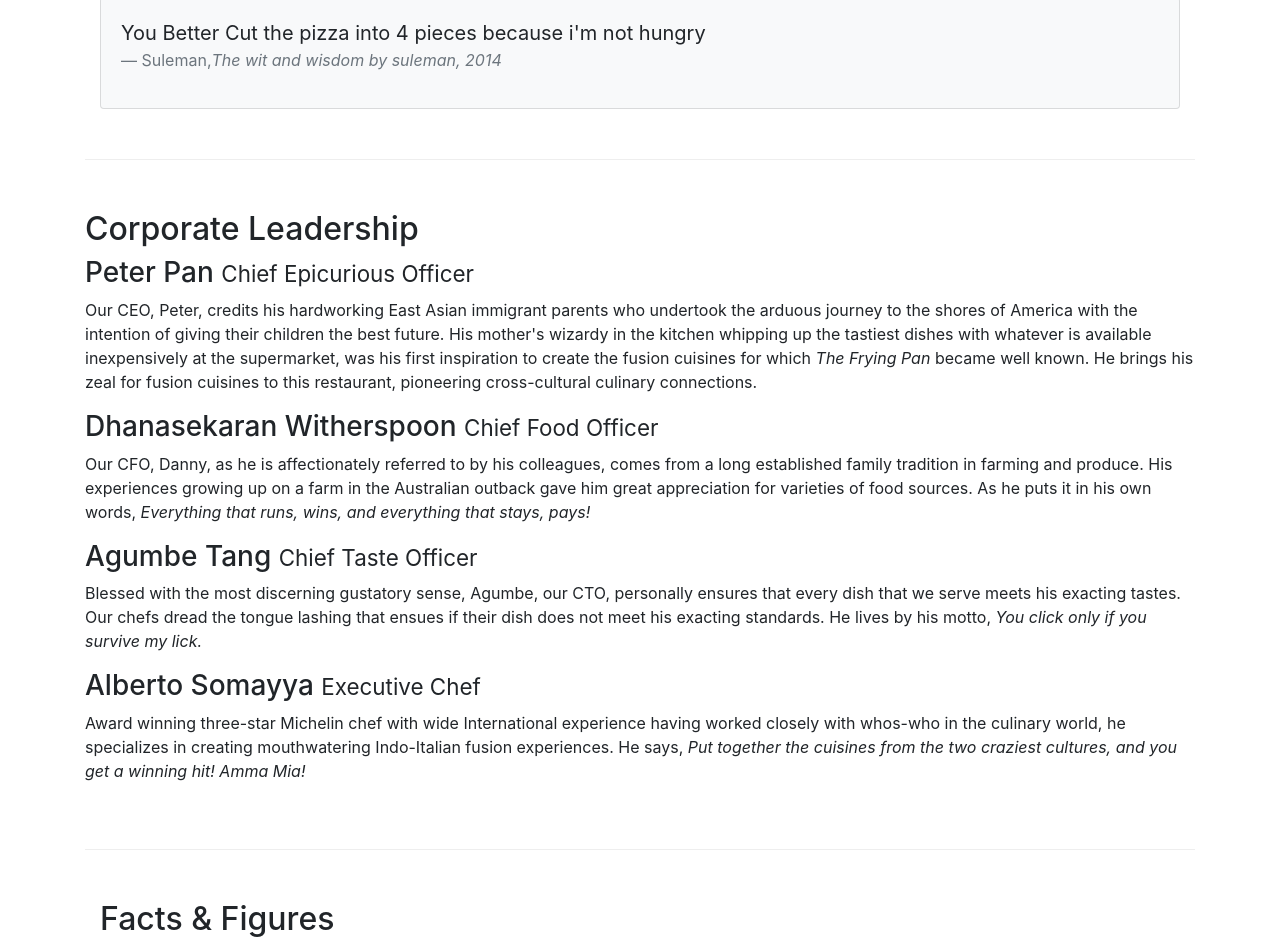
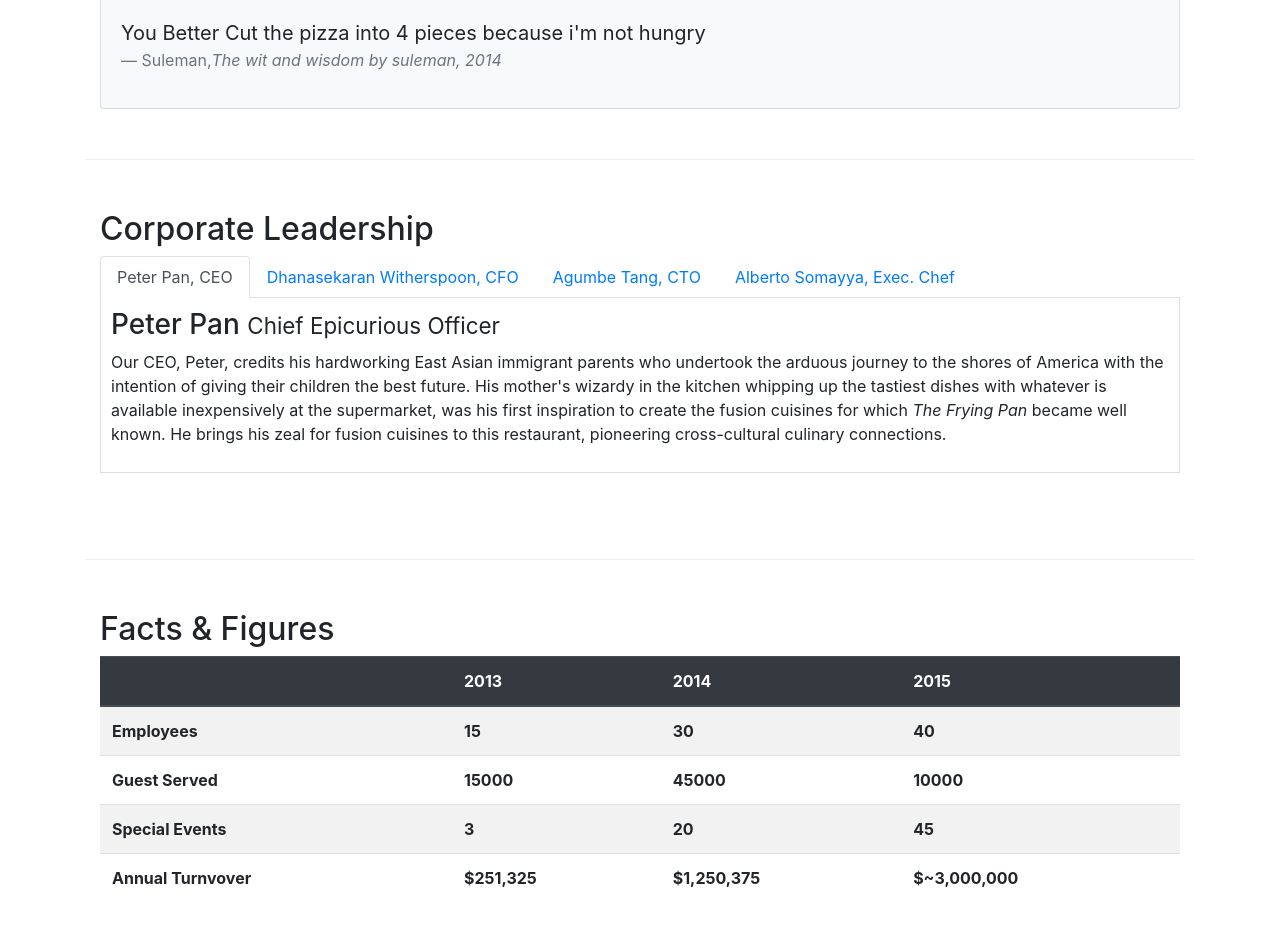
Before and after one commit to fsuleman2/restaurant_site, a website: page aboutus.html in a window 1280 px wide. Shown: the part 812-1753 px from the top of the page. Drawn offline with nearby package versions, Linux system fonts and the light colour scheme.

Commit message:
Tabs and pills in aboutus.html

```diff
--- a/aboutus.html
+++ b/aboutus.html
@@ -106,29 +106,55 @@
             <!---------------------------------Quotation Ends------------------------------------------>
         </div>
 
+<!---------------------------------------------Nav-Tabs and Pills Starts------------------------------->
+        <div class="row row-content">
+            <div class="col-12">
+                <h2>Corporate Leadership</h2>
+                <!-------------------------------------------Tab Navigation starts------------------->
+                <ul class="nav nav-tabs">
+                    <li class="nav-item">
+                        <a href="#peter" class="nav-link active" role="tab" data-toggle="tab">Peter Pan, CEO</a>
+                    </li>
+                    <li class="nav-item">
+                        <a href="#dhanasekaran" class="nav-link" role="tab" data-toggle="tab">Dhanasekaran Witherspoon, CFO</a>
+                    </li>
+                    <li class="nav-item">
+                        <a href="#agumbe" class="nav-link" role="tab" data-toggle="tab">Agumbe Tang, CTO</a>
+                    </li>
+                    <li class="nav-item">
+                        <a href="#alberto" class="nav-link" role="tab" data-toggle="tab">Alberto Somayya, Exec. Chef</a>
+                    </li>
+                </ul>
+                <!-------------------------------------------Tab Navigation Ends------------------->
+                 <!-------------------------------------------Tab Content Starts------------------->
+                <div class="tab-content">
+                    <div role="tabpanel" class="tab-pane fade show active" id="peter">
+                         <h3>Peter Pan <small>Chief Epicurious Officer</small></h3>
+                        <p class="d-none d-sm-block">Our CEO, Peter, credits his hardworking East Asian immigrant parents who undertook the arduous journey to the shores of America with the intention of giving their children the best future. His mother's wizardy in the kitchen whipping up the tastiest dishes with whatever is available inexpensively at the supermarket, was his first inspiration to create the fusion cuisines for which <em>The Frying Pan</em> became well known. He brings his zeal for fusion cuisines to this restaurant, pioneering cross-cultural culinary connections.</p>
+                     </div>
 
-        <div class="row row-content">
-            <div>
-                <h2>Corporate Leadership</h2>
-                <h3>Peter Pan <small>Chief Epicurious Officer</small></h3>
-                <div class="d-none d-sm-block">
-                    <p>Our CEO, Peter, credits his hardworking East Asian immigrant parents who undertook the arduous journey to the shores of America with the intention of giving their children the best future. His mother's wizardy in the kitchen whipping up the tastiest dishes with whatever is available inexpensively at the supermarket, was his first inspiration to create the fusion cuisines for which <em>The Frying Pan</em> became well known. He brings his zeal for fusion cuisines to this restaurant, pioneering cross-cultural culinary connections.</p>
+
+                    <div role="tabpanel" class="tab-pane fade" id="dhanasekaran">
+                        <h3>Dhanasekaran Witherspoon <small>Chief Food Officer</small></h3>
+                        <p class="d-none d-sm-block">Our CFO, Danny, as he is affectionately referred to by his colleagues, comes from a long established family tradition in farming and produce. His experiences growing up on a farm in the Australian outback gave him great appreciation for varieties of food sources. As he puts it in his own words, <em>Everything that runs, wins, and everything that stays, pays!</em></p>
+                    </div>
+
+
+                    <div role="tabpanel" class="tab-pane fade" id="agumbe">
+                        <h3>Agumbe Tang <small>Chief Taste Officer</small></h3>
+                        <p class="d-none d-sm-block">Blessed with the most discerning gustatory sense, Agumbe, our CTO, personally ensures that every dish that we serve meets his exacting tastes. Our chefs dread the tongue lashing that ensues if their dish does not meet his exacting standards. He lives by his motto, <em>You click only if you survive my lick.</em></p>
+                    </div>
+
+                    <div role="tabpanel" class="tab-pane fade" id="alberto">
+                        <h3>Alberto Somayya <small>Executive Chef</small></h3>
+                        <p class="d-none d-sm-block">Award winning three-star Michelin chef with wide International experience having worked closely with whos-who in the culinary world, he specializes in creating mouthwatering Indo-Italian fusion experiences. He says, <em>Put together the cuisines from the two craziest cultures, and you get a winning hit! Amma Mia!</em></p>
+                    </div>
                 </div>
-                <h3>Dhanasekaran Witherspoon <small>Chief Food Officer</small></h3>
-                <div class="d-none d-sm-block">
-                    <p>Our CFO, Danny, as he is affectionately referred to by his colleagues, comes from a long established family tradition in farming and produce. His experiences growing up on a farm in the Australian outback gave him great appreciation for varieties of food sources. As he puts it in his own words, <em>Everything that runs, wins, and everything that stays, pays!</em></p>
-                </div>
-                <h3>Agumbe Tang <small>Chief Taste Officer</small></h3>
-                <div class="d-none d-sm-block">
-                    <p>Blessed with the most discerning gustatory sense, Agumbe, our CTO, personally ensures that every dish that we serve meets his exacting tastes. Our chefs dread the tongue lashing that ensues if their dish does not meet his exacting standards. He lives by his motto, <em>You click only if you survive my lick.</em></p>
-                </div>
-                <h3>Alberto Somayya <small>Executive Chef</small></h3>
-                <div class="d-none d-sm-block">
-                    <p>Award winning three-star Michelin chef with wide International experience having worked closely with whos-who in the culinary world, he specializes in creating mouthwatering Indo-Italian fusion experiences. He says, <em>Put together the cuisines from the two craziest cultures, and you get a winning hit! Amma Mia!</em></p>
-                </div>
+                <!-------------------------------------------Tab Content Ends------------------->
             </div>
        </div>
-<!--------------------------------Table Starts----------------------->
+       <!---------------------------------------------Nav-Tabs and Pills Ends------------------------------->
+        <!--------------------------------------------Table Starts------------------------------------------->
        <div class="row row-content">
            <div class="col-12 col-9">
                <h2>Facts &amp; Figures</h2>
--- a/css/style.css
+++ b/css/style.css
@@ -33,3 +33,9 @@ body{
     padding: 50px 0px 0px 0px;
     z-index: 0;
 }
+.tab-content{
+    border-left : 1px solid #ddd;
+    border-right : 1px solid #ddd;
+    border-bottom:  1px solid #ddd;
+    padding : 10px;
+}
```
